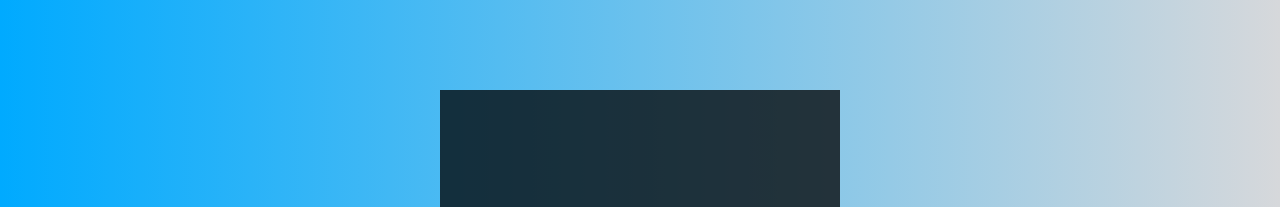
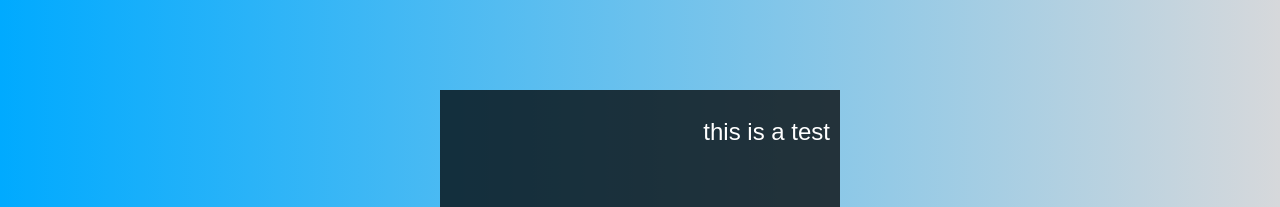
Before and after one commit to cokingtins1/Calculator, a plain HTML site: page index.html in a window 1280 px wide. Shown: the top 207 px of the page. Drawn offline with Linux system fonts and the light colour scheme.

Commit message:
test commit
test

```diff
--- a/index.html
+++ b/index.html
@@ -10,7 +10,7 @@
 <body>
     <div class="calculator-grid">
         <div class="output">
-            <div data-previous-operand class="previous-operand"></div>
+            <div data-previous-operand class="previous-operand">this is a test</div>
             <div data-current-operand class="current-operand"></div>
         </div>
         <button data-all-clear class="span-two">AC</button>
```
